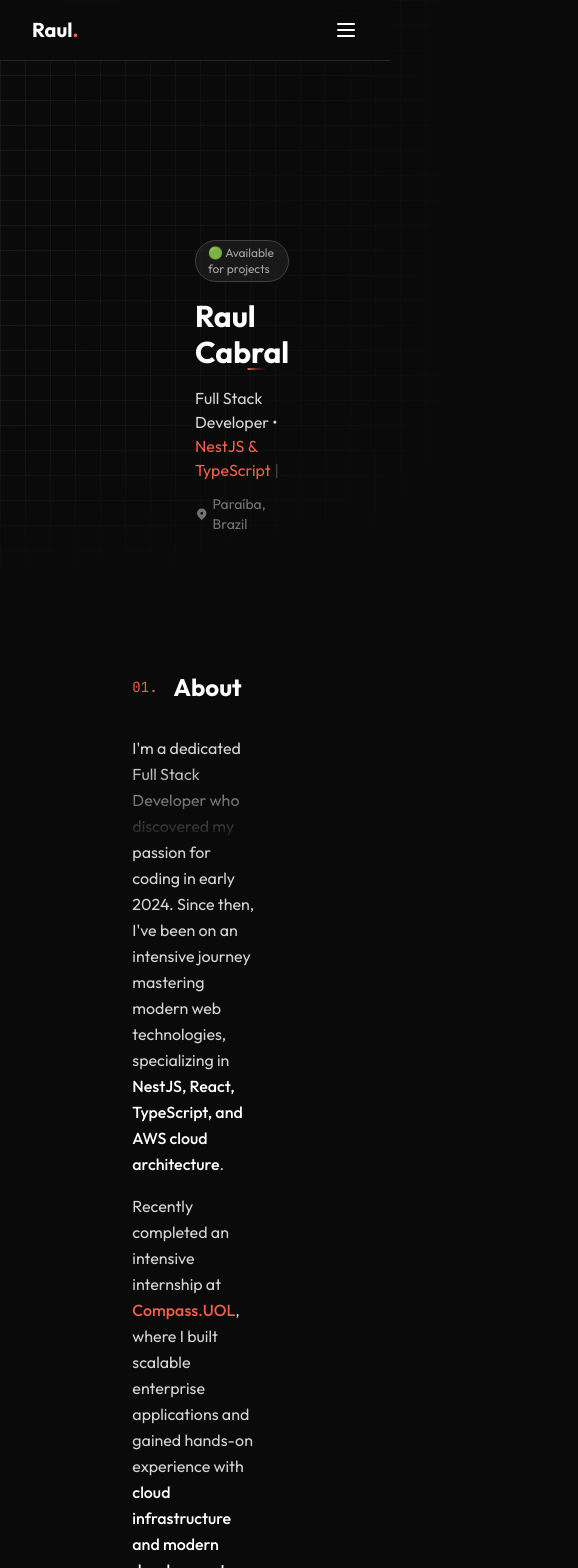
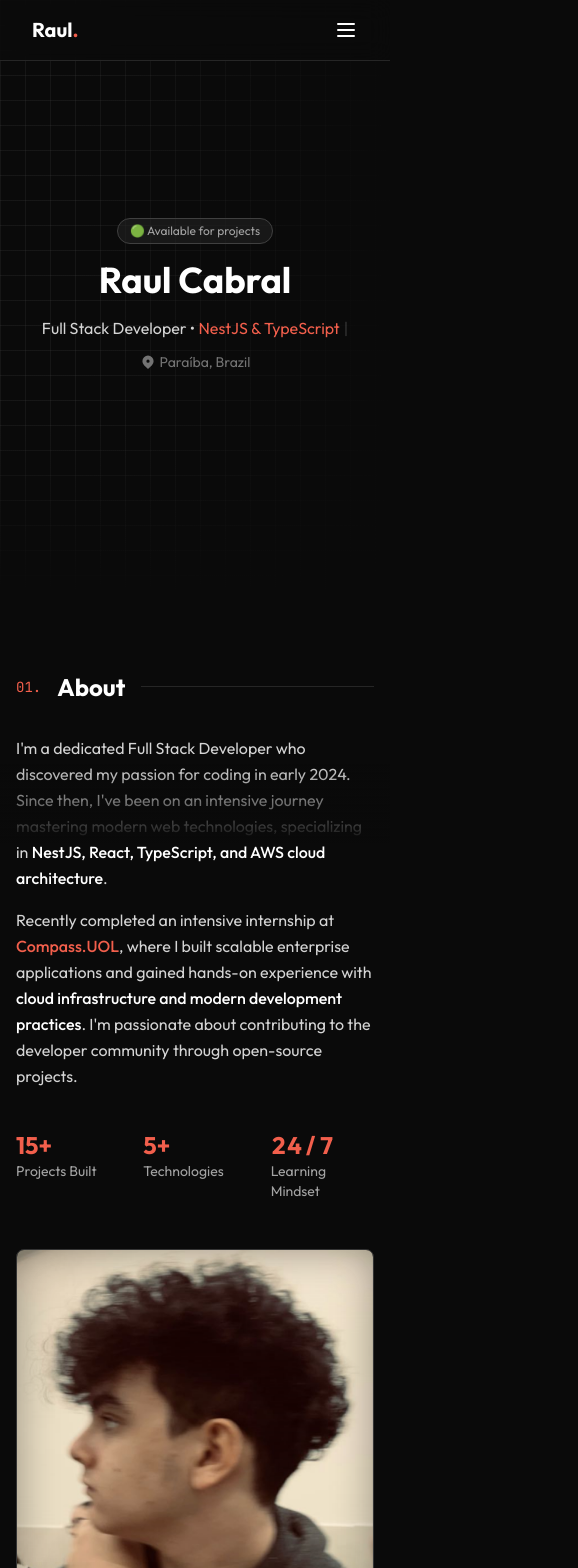
Before and after one commit to raulcabralc/raulcabralc, a Next.js app in the folder portfolio/: page / in a window 390 px wide. Shown: the top 1568 px of the page, 578 px wide, since content can reach past the window. Built offline with nearby package versions, Linux system fonts and the light colour scheme.

Commit message:
responsive portfolio & new animations

```diff
--- a/portfolio/app/page.tsx
+++ b/portfolio/app/page.tsx
@@ -5,7 +5,7 @@ import { ScrollIndicator } from "@/components/ScrollIndicator";
 
 export default function Home() {
   return (
-    <main className="bg-neutral-950 flex min-h-screen flex-col items-center text-white">
+    <main className="bg-neutral-950 flex min-h-screen flex-col items-center text-white cursor-default">
       <Header />
       <Hero />
       <About />
--- a/portfolio/components/About.tsx
+++ b/portfolio/components/About.tsx
@@ -1,10 +1,12 @@
 "use client";
 import React from "react";
 import { motion } from "framer-motion";
+import { AnimatedCounter } from "./AnimatedCounter";
+import { FlipCounter } from "./FlipCounter";
 
 export function About() {
   return (
-    <section className="py-20 px-80 bg-neutral-950">
+    <section className="py-20 px-4 sm:px-8 lg:px-16 xl:px-80 bg-neutral-950">
       <div className="max-w-4xl">
         <motion.div
           initial={{ opacity: 0, y: 30 }}
@@ -48,15 +50,19 @@ export function About() {
               {/* Stats */}
               <div className="grid grid-cols-3 gap-6 pt-6">
                 <div>
-                  <div className="text-2xl font-bold text-rebound">15+</div>
+                  <div className="text-2xl font-bold text-rebound">
+                    <AnimatedCounter end={15} suffix="+" />
+                  </div>
                   <div className="text-sm text-neutral-400">Projects Built</div>
                 </div>
                 <div>
-                  <div className="text-2xl font-bold text-rebound">5+</div>
+                  <div className="text-2xl font-bold text-rebound">
+                    <AnimatedCounter end={5} suffix="+" />
+                  </div>
                   <div className="text-sm text-neutral-400">Technologies</div>
                 </div>
                 <div>
-                  <div className="text-2xl font-bold text-rebound">24/7</div>
+                  <FlipCounter />
                   <div className="text-sm text-neutral-400">
                     Learning Mindset
                   </div>
--- /dev/null
+++ b/portfolio/components/AnimatedCounter.tsx
@@ -0,0 +1,58 @@
+"use client";
+import React, { useEffect, useState } from "react";
+import { motion, useInView } from "framer-motion";
+import { useRef } from "react";
+
+interface AnimatedCounterProps {
+  end: number;
+  duration?: number;
+  suffix?: string;
+  className?: string;
+}
+
+export function AnimatedCounter({
+  end,
+  duration = 1.5,
+  suffix = "",
+  className = "",
+}: AnimatedCounterProps) {
+  const [count, setCount] = useState(0);
+  const ref = useRef(null);
+  const isInView = useInView(ref, { once: true });
+
+  useEffect(() => {
+    if (!isInView) return;
+
+    let startTime: number;
+    const animate = (currentTime: number) => {
+      if (!startTime) startTime = currentTime;
+      const progress = Math.min(
+        (currentTime - startTime) / (duration * 1000),
+        1
+      );
+
+      // Easing mais rápido no final
+      const easeOutCubic = 1 - Math.pow(1 - progress, 3);
+      setCount(Math.round(easeOutCubic * end));
+
+      if (progress < 1) {
+        requestAnimationFrame(animate);
+      }
+    };
+
+    requestAnimationFrame(animate);
+  }, [isInView, end, duration]);
+
+  return (
+    <motion.div
+      ref={ref}
+      initial={{ opacity: 0, scale: 0.5 }}
+      animate={isInView ? { opacity: 1, scale: 1 } : {}}
+      transition={{ duration: 0.5 }}
+      className={className}
+    >
+      {count}
+      {suffix}
+    </motion.div>
+  );
+}
--- /dev/null
+++ b/portfolio/components/FlipCounter.tsx
@@ -0,0 +1,90 @@
+"use client";
+import React, { useEffect, useState } from "react";
+import { motion, useInView, AnimatePresence } from "framer-motion";
+import { useRef } from "react";
+
+interface DigitProps {
+  targetValue: string;
+  delay: number;
+}
+
+function AnimatedDigit({ targetValue, delay }: DigitProps) {
+  const [currentValue, setCurrentValue] = useState("0");
+  const [isAnimating, setIsAnimating] = useState(false);
+
+  useEffect(() => {
+    if (targetValue === "/") {
+      setCurrentValue("/");
+      return;
+    }
+
+    const timer = setTimeout(() => {
+      setIsAnimating(true);
+
+      const numbers = ["0", "1", "2", "3", "4", "5", "6", "7", "8", "9"];
+      let currentIndex = 0;
+      const target = parseInt(targetValue);
+
+      const animateNext = () => {
+        setCurrentValue(numbers[currentIndex % 10]);
+        currentIndex++;
+
+        if (currentIndex > 8 + target) {
+          setCurrentValue(targetValue);
+          setIsAnimating(false);
+          return;
+        }
+
+        setTimeout(animateNext, 50);
+      };
+
+      animateNext();
+    }, delay);
+
+    return () => clearTimeout(timer);
+  }, [targetValue, delay]);
+
+  return (
+    <div className="inline-block w-4 text-center h-8 relative overflow-hidden">
+      <AnimatePresence mode="wait">
+        <motion.div
+          key={currentValue}
+          initial={{ y: 30, opacity: 0 }}
+          animate={{ y: 0, opacity: 1 }}
+          exit={{ y: -30, opacity: 0 }}
+          transition={{
+            duration: 0.15,
+            ease: "easeOut",
+          }}
+          className="absolute inset-0 flex items-center justify-center"
+        >
+          {currentValue}
+        </motion.div>
+      </AnimatePresence>
+    </div>
+  );
+}
+
+export function FlipCounter() {
+  const ref = useRef(null);
+  const isInView = useInView(ref, { once: true });
+
+  return (
+    <motion.div
+      ref={ref}
+      initial={{ opacity: 0, scale: 0.5 }}
+      animate={isInView ? { opacity: 1, scale: 1 } : {}}
+      transition={{ duration: 0.5 }}
+      className="text-2xl font-bold text-rebound flex"
+    >
+      {isInView && (
+        <>
+          <AnimatedDigit targetValue="2" delay={200} />
+          <AnimatedDigit targetValue="4" delay={300} />
+          <AnimatedDigit targetValue="/" delay={0} />
+          <AnimatedDigit targetValue="7" delay={400} />
+        </>
+      )}
+    </motion.div>
+  );
+}
--- a/portfolio/components/Hero.tsx
+++ b/portfolio/components/Hero.tsx
@@ -1,19 +1,63 @@
 "use client";
-import React from "react";
+import React, { useState } from "react";
 import { motion } from "framer-motion";
 
 export function Hero() {
+  const [mousePos, setMousePos] = useState({ x: 0, y: 0 });
+  const [isMouseInside, setIsMouseInside] = useState(false);
+
+  const handleMouseMove = (e: React.MouseEvent<HTMLDivElement>) => {
+    const rect = e.currentTarget.getBoundingClientRect();
+    setMousePos({
+      x: e.clientX - rect.left,
+      y: e.clientY - rect.top,
+    });
+    setIsMouseInside(true);
+  };
+
+  const handleMouseLeave = () => {
+    setIsMouseInside(false);
+  };
+
   return (
-    <div className="px-80 py-40 h-[70vh] w-full bg-neutral-950 flex flex-col items-start justify-start relative overflow-hidden">
-      <div className="absolute inset-0 bg-[linear-gradient(to_right,#4f4f4f2e_1px,transparent_1px),linear-gradient(to_bottom,#4f4f4f2e_1px,transparent_1px)] bg-[size:25px_25px]"></div>
+    <div
+      className="px-4 sm:px-8 lg:px-16 xl:px-80 py-20 sm:py-32 lg:py-40 h-[70vh] w-full bg-neutral-950 flex flex-col items-center lg:items-start justify-center relative overflow-hidden"
+      onMouseMove={handleMouseMove}
+      onMouseLeave={handleMouseLeave}
+    >
+      {/* Grid Base */}
+      <div className="absolute inset-0 bg-[linear-gradient(to_right,#4f4f4f2e_1px,transparent_1px),linear-gradient(to_bottom,#4f4f4f2f_1px,transparent_1px)] bg-[size:25px_25px]"></div>
 
+      {/* Interactive Grid Overlay */}
+      <div
+        className={`absolute inset-0 pointer-events-none transition-opacity duration-300 ${
+          isMouseInside ? "opacity-100" : "opacity-0"
+        }`}
+        style={{
+          maskImage: `radial-gradient(200px circle at ${mousePos.x}px ${mousePos.y}px,
+        rgba(0,0,0,0.2) 0%,
+        rgba(0,0,0,0.2) 50%,
+        rgba(0,0,0,0.05) 80%,
+        transparent 100%)`,
+          WebkitMaskImage: `radial-gradient(200px circle at ${mousePos.x}px ${mousePos.y}px,
+        rgba(0,0,0,0.2) 0%,
+        rgba(0,0,0,0.2) 50%,
+        rgba(0,0,0,0.05) 80%,
+        transparent 100%)`,
+        }}
+      >
+        <div className="absolute inset-0 bg-[linear-gradient(to_right,#7f7f7f_1px,transparent_1px),linear-gradient(to_bottom,#7f7f7f_1px,transparent_1px)] bg-[size:25px_25px]"></div>
+      </div>
+
+      {/* Fade overlay */}
       <div className="absolute inset-0 bg-[linear-gradient(to_right,transparent_20%,rgb(10,10,10)),linear-gradient(to_bottom,transparent_70%,rgb(10,10,10))]"></div>
 
+      {/* Content */}
       <motion.div
         initial={{ opacity: 0, y: 30 }}
         animate={{ opacity: 1, y: 0 }}
         transition={{ duration: 0.8, ease: "easeOut" }}
-        className="relative z-10 flex flex-col items-start mt-20"
+        className="relative z-10 flex flex-col items-center lg:items-start text-center lg:text-left"
       >
         {/* Status Badge */}
         <motion.div
@@ -25,12 +69,12 @@ export function Hero() {
           🟢 Available for projects
         </motion.div>
 
-        {/* Nome */}
+        {/* Name */}
         <motion.h1
           initial={{ opacity: 0, y: 20 }}
           animate={{ opacity: 1, y: 0 }}
           transition={{ duration: 0.8, delay: 0.4 }}
-          className="md:text-7xl text-3xl font-bold text-left text-white relative z-20"
+          className="text-4xl sm:text-5xl md:text-6xl lg:text-7xl xl:text-8xl font-bold text-white relative z-20"
         >
           <span className="relative inline-block">
             Raul Cabral
@@ -48,12 +92,12 @@ export function Hero() {
           </span>
         </motion.h1>
 
-        {/* Descrição */}
+        {/* Description */}
         <motion.p
           initial={{ opacity: 0, y: 20 }}
           animate={{ opacity: 1, y: 0 }}
           transition={{ duration: 0.8, delay: 0.6 }}
-          className="mt-4 font-normal text-base text-neutral-300 max-w-lg text-left"
+          className="mt-4 font-normal text-base sm:text-lg text-neutral-300 max-w-lg"
         >
           Full Stack Developer •{" "}
           <span className="text-rebound">NestJS & TypeScript</span>
@@ -67,7 +111,7 @@ export function Hero() {
           </span>
         </motion.p>
 
-        {/* Localização */}
+        {/* Local */}
         <motion.div
           initial={{ opacity: 0, y: 20 }}
           animate={{ opacity: 1, y: 0 }}
```
Also changed, not shown: portfolio/components/Header.tsx (+99 -7 lines), 1 other file (tests, documents, lock files or other folders).
